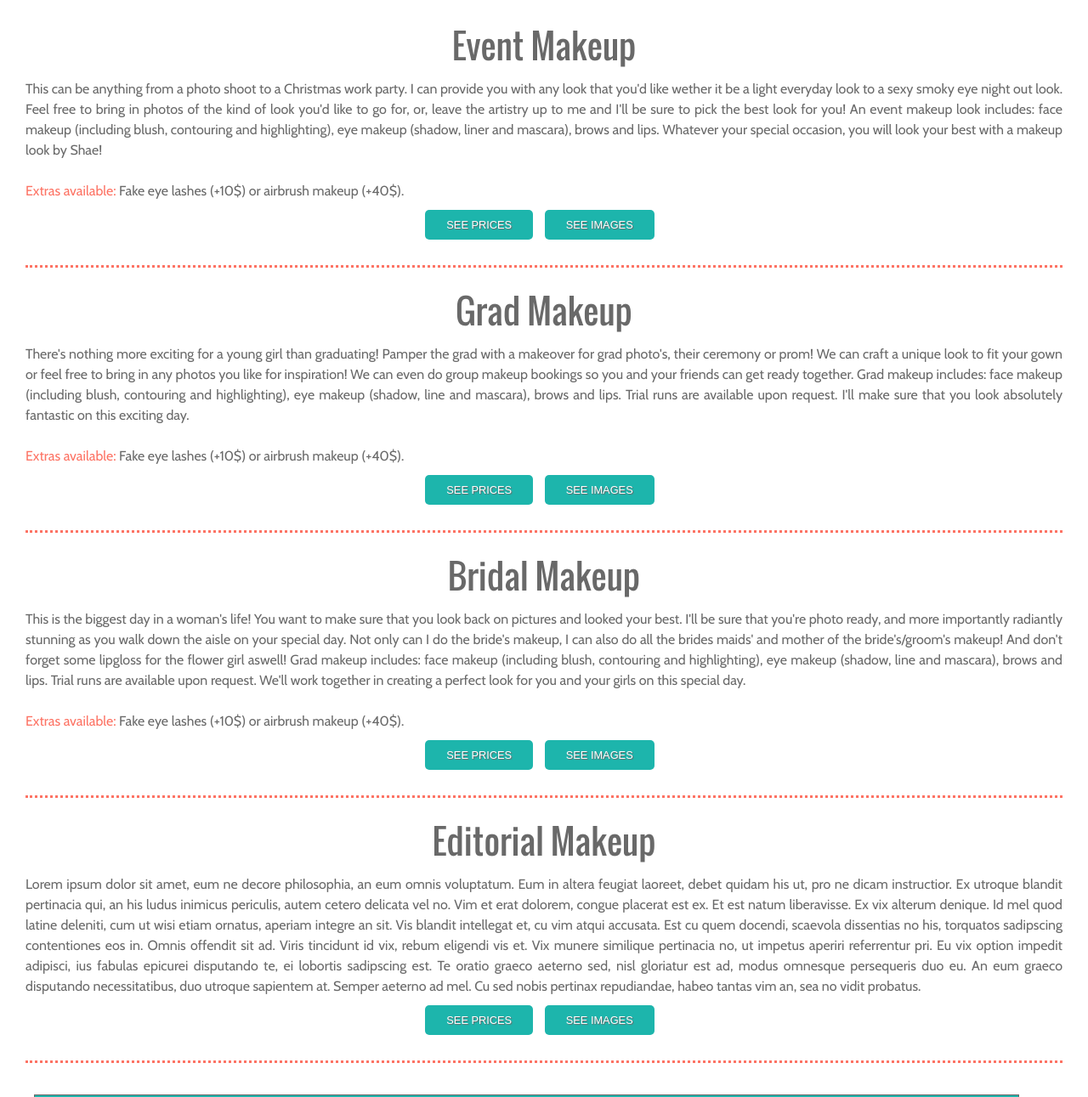
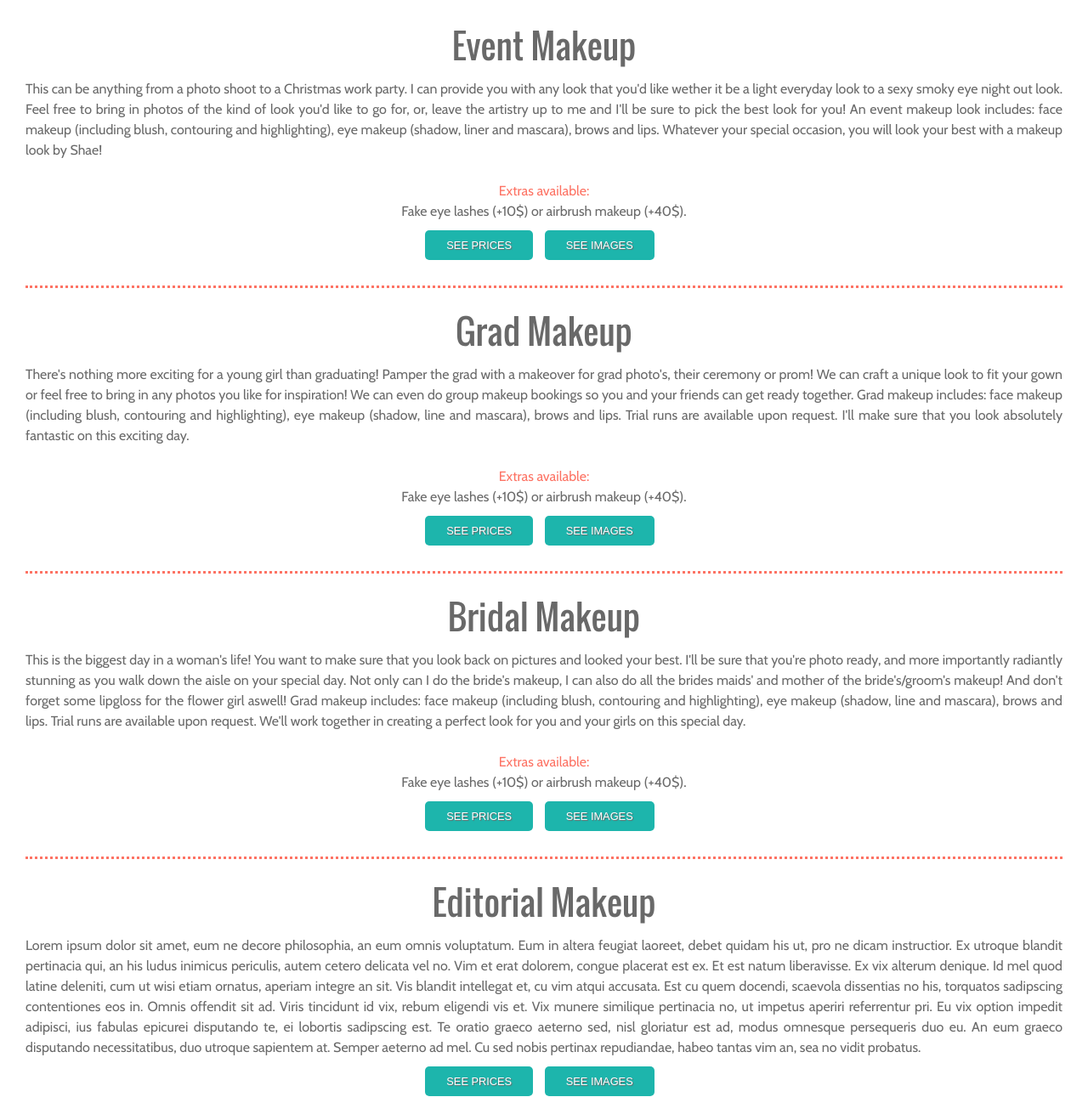
Before and after one commit to mmayert/Makeup-by-Shae, a plain HTML site: page services.html in a window 1280 px wide. Shown: the part 547-1838 px from the top of the page at 85% size. Drawn offline with nearby package versions, Linux system fonts and the light colour scheme.

Commit message:
fix headings

```diff
--- a/services.html
+++ b/services.html
@@ -62,12 +62,12 @@
             <section class="services-description">
             <div class=event-makeup>
             <a name="event-makeup"></a>
-            <h3 class="section-sub-header"> Event Makeup </h3>
+            <h2 class="section-sub-header"> Event Makeup </h2>
             <p> This can be anything from a photo shoot to a Christmas work party. I can provide you with any look that you'd like wether it be a light everyday look to a sexy smoky eye night out look. Feel free to bring in photos of the kind of look you'd like to go for, or, leave the artistry up to me and I'll be sure to pick the best look for you!
             An event makeup look includes: face makeup (including blush, contouring and highlighting), eye makeup (shadow, liner and mascara), brows and lips.
             Whatever your special occasion, you will look your best with a makeup look by Shae! </p>
             <br  />
-            <p><span class="extras-underline">Extras available:</span> Fake eye lashes (+10$) or airbrush makeup (+40$).</p>
+            <p><h3 class="extras-underline">Extras available:</h3> Fake eye lashes (+10$) or airbrush makeup (+40$).</p>
             <button class="prices-table-button"> see prices </button>
             <button class="go-to-images-event"> see images </button>
         </div>
@@ -75,12 +75,12 @@
             <!--GRAD / PROM -->
             <div class=grad-makeup>
             <a name="grad-makeup"></a>
-            <h3 class="section-sub-header"> Grad Makeup </h3>
+            <h2 class="section-sub-header"> Grad Makeup </h2>
 
             <p> There's nothing more exciting for a young girl than graduating! Pamper the grad with a makeover for grad photo's, their ceremony or prom! We can craft a unique look to fit your gown or feel free to bring in any photos you like for inspiration! We can even do group makeup bookings so you and your friends can get ready together. Grad makeup includes: face makeup (including blush, contouring and highlighting), eye makeup (shadow, line and mascara), brows and lips. Trial runs are available upon request. I'll make sure that you look absolutely fantastic on this exciting day. </p>
 
             <br  />
-            <p><span class="extras-underline">Extras available:</span> Fake eye lashes (+10$) or airbrush makeup (+40$).</p>
+            <p><h3 class="extras-underline">Extras available:</h3> Fake eye lashes (+10$) or airbrush makeup (+40$).</p>
 
             <button class="prices-table-button"> see prices </button>
             <button class="go-to-images-grad"> see images </button>
@@ -89,11 +89,11 @@
             <!--Bridal -->
             <div class=bridal-makeup>
             <a name="bridal-makeup"></a>
-            <h3 class="section-sub-header"> Bridal Makeup</h3>
+            <h2 class="section-sub-header"> Bridal Makeup</h2>
 
             <p> This is the biggest day in a woman's life! You want to make sure that you look back on pictures and looked your best. I'll be sure that you're photo ready, and more importantly radiantly stunning as you walk down the aisle on your special day. Not only can I do the bride's makeup, I can also do all the brides maids' and mother of the bride's/groom's makeup! And don't forget some lipgloss for the flower girl aswell! Grad makeup includes: face makeup (including blush, contouring and highlighting), eye makeup (shadow, line and mascara), brows and lips. Trial runs are available upon request. We'll work together in creating a perfect look for you and your girls on this special day.</p>
             <br  />
-             <p><span class="extras-underline">Extras available:</span> Fake eye lashes (+10$) or airbrush makeup (+40$).</p>
+             <p><h3 class="extras-underline">Extras available:</h3> Fake eye lashes (+10$) or airbrush makeup (+40$).</p>
             <button class="prices-table-button"> see prices </button>
             <button class="go-to-images-bridal"> see images </button>
         </div>
@@ -101,7 +101,7 @@
             <!--Editorial -->
             <div class="editorial-makeup">
             <a name="editorial-makeup"></a>
-            <h3 class="section-sub-header"> Editorial Makeup</h3>
+            <h2 class="section-sub-header"> Editorial Makeup</h2>
 
             <p> Lorem ipsum dolor sit amet, eum ne decore philosophia, an eum omnis voluptatum. Eum in altera feugiat laoreet, debet quidam his ut, pro ne dicam instructior. Ex utroque blandit pertinacia qui, an his ludus inimicus periculis, autem cetero delicata vel no. Vim et erat dolorem, congue placerat est ex. Et est natum liberavisse. Ex vix alterum denique.
 
```
